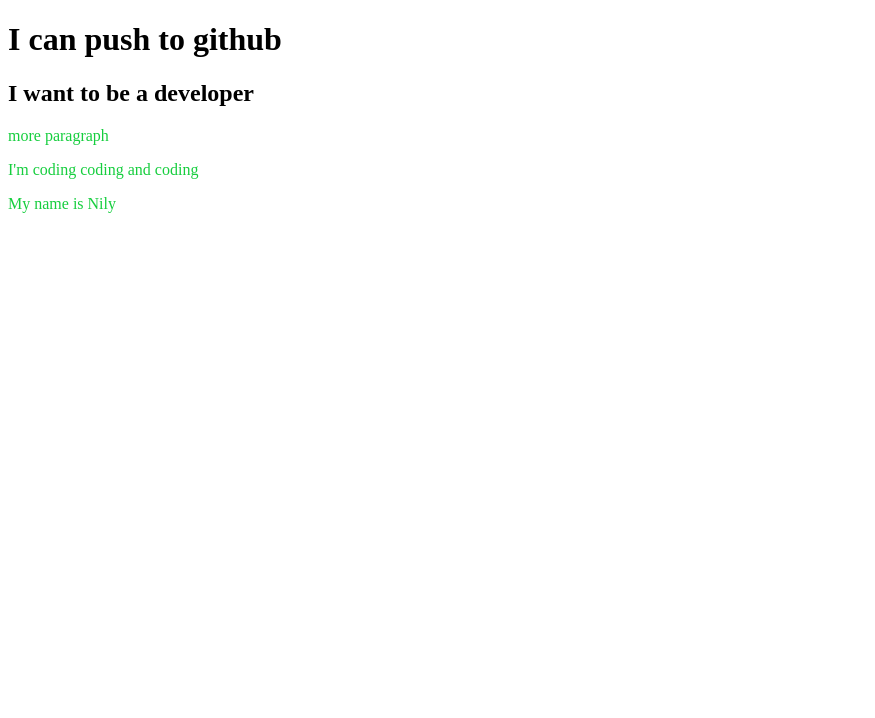
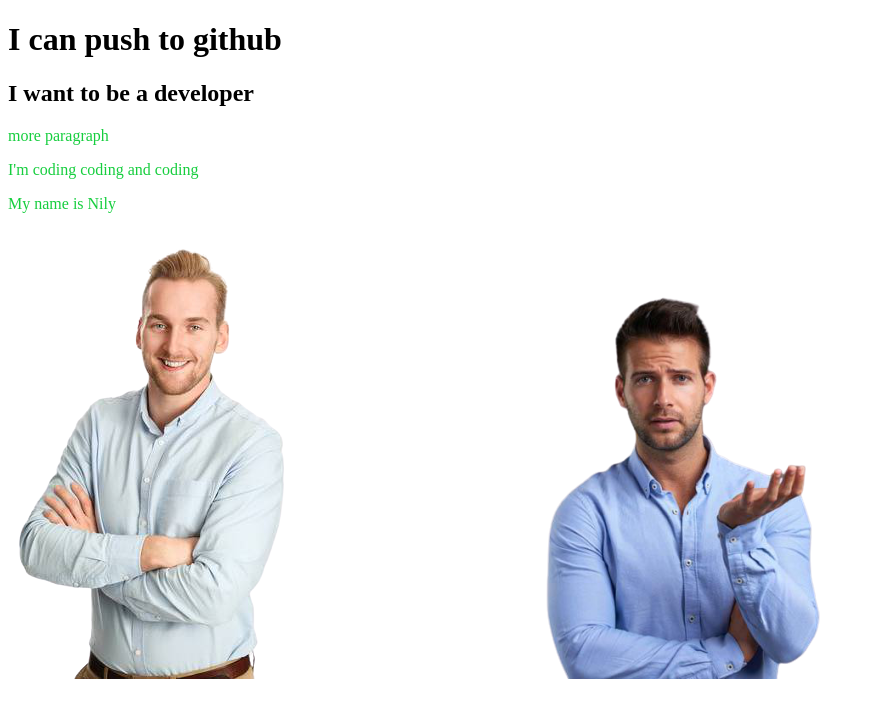
Before and after one commit to Habizanoor/my-second-repo, a plain HTML site: page index.html in a window 1280 px wide. Shown: the whole page, without its empty margins (0-875 px from the left). Drawn offline with Linux system fonts and the light colour scheme.

Commit message:
image added

```diff
--- a/index.html
+++ b/index.html
@@ -13,5 +13,7 @@
     <p>more paragraph</p>
     <p>I'm coding coding and coding</p>
     <p>My name is Nily</p>
+    <img src="./image/48007542-an-attractive-young-man-wearing-a-blue-shirt-with-khaki-pants-standing-smiling-towards-camera-agains-removebg-preview.png" alt="">
+    <img src="./image/1888657-removebg-preview.png" alt="">
 </body>
 </html>
```
Also changed, not shown: image/1888657-removebg-preview.png (added), image/48007542-an-attractive-young-man-wearing-a-blue-shirt-with-khaki-pants-standing-smiling-towards-camera-agains-removebg-preview.png (added), image/alpha-woman-1024x768.jpeg (added).
